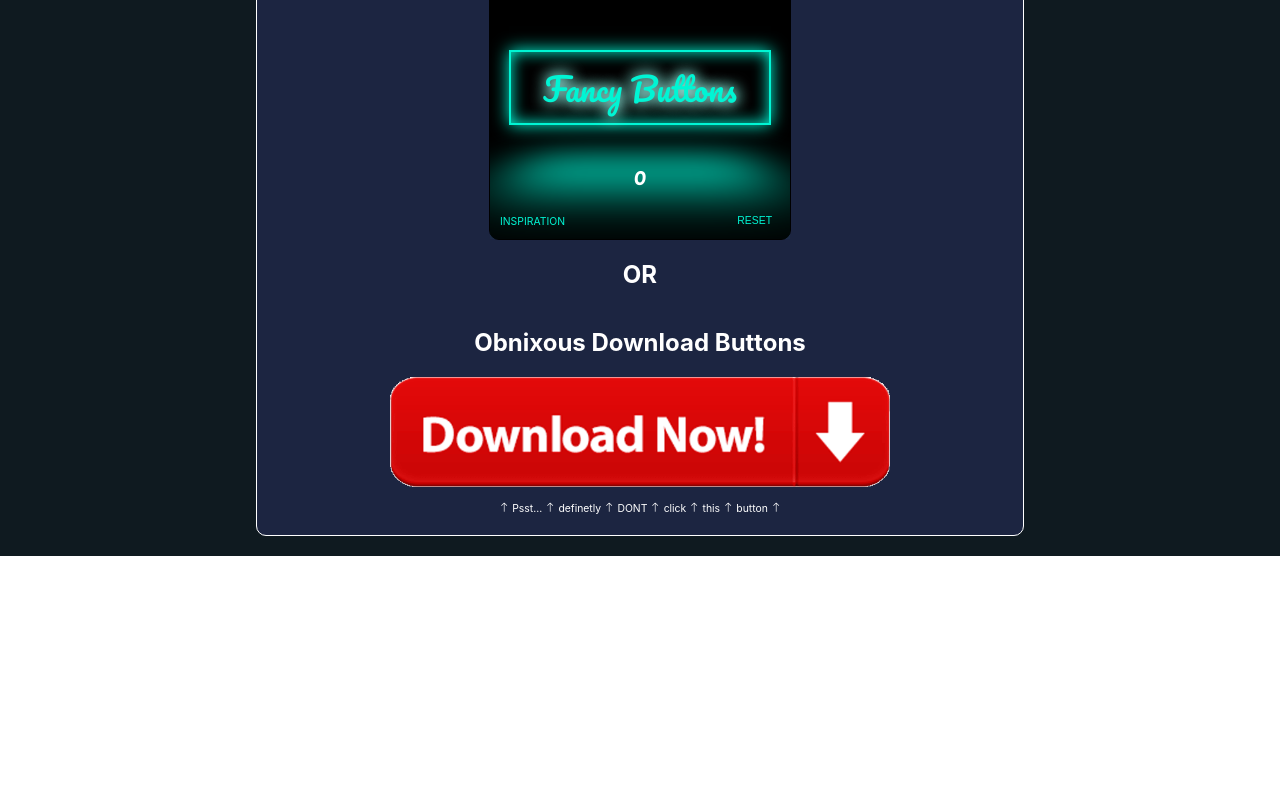
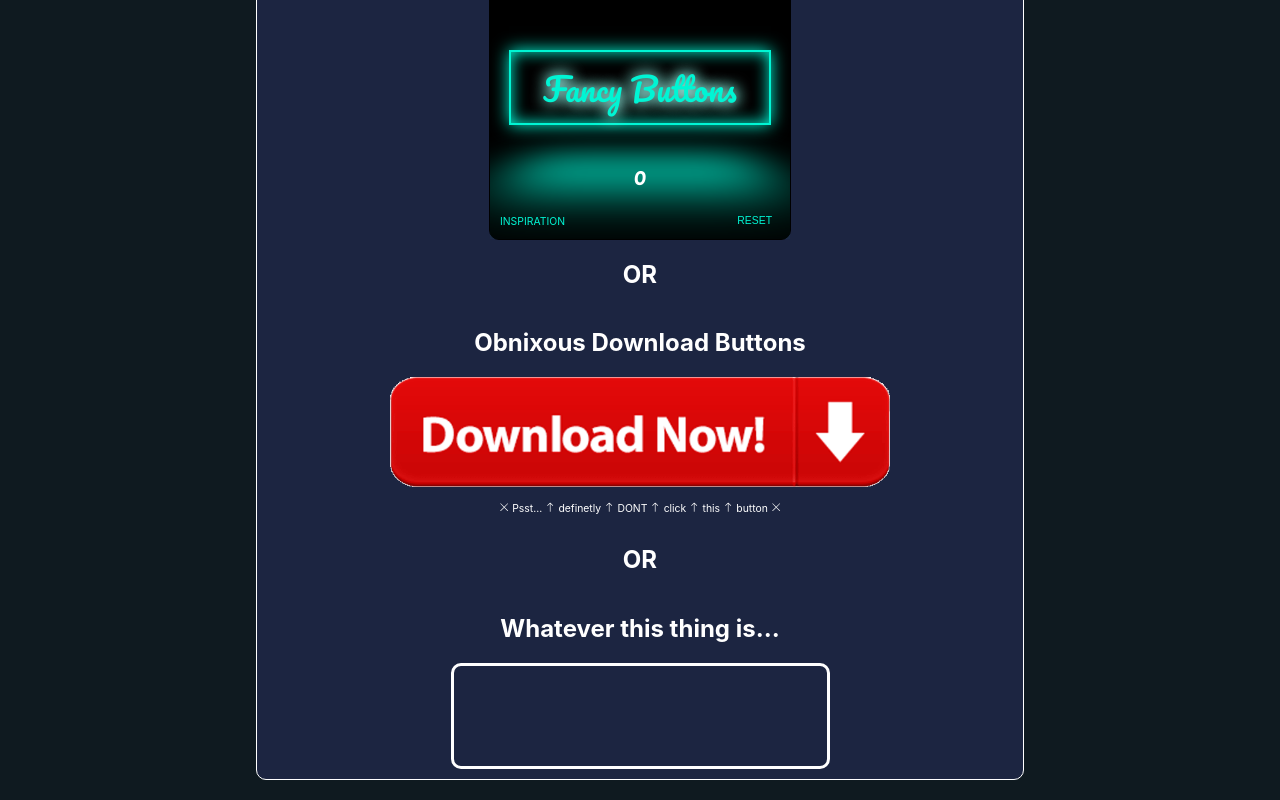
Before and after one commit to jackkieny/plain-and-simple, a React (Create React App) app: page / in a window 1280 px wide. Shown: the part 1794-2594 px from the top of the page. Before the commit the page ends 2350 px from the top, so only its background shows below. Built offline with nearby package versions, Linux system fonts and the light colour scheme.

Commit message:
Update 'DownloadButton.jsx'

```diff
--- a/src/components/Body.jsx
+++ b/src/components/Body.jsx
@@ -2,6 +2,7 @@ import React from 'react'
 import Poem from './Poem/Poem'
 import FancyButton from './FancyButton/FancyButton'
 import DownloadButton from './DownloadButton/DownloadButton'
+import IconScroller from './IconScroller/IconScroller'
 import { BsStackOverflow, BsQuora } from 'react-icons/bs'
 import { BiSmile, BiCheckboxSquare} from 'react-icons/bi'
 import { SiDuolingo, SiOpenai } from 'react-icons/si'
@@ -55,6 +56,9 @@ const Body = () => {
           <h2>OR</h2>
           <h2>Obnixous Download Buttons</h2>
           <DownloadButton/>
+          <h2>OR</h2>
+          <h2>Whatever this thing is...</h2>
+          <IconScroller/>
         </div>
     </>
   )
--- a/src/components/DownloadButton/DownloadButton.jsx
+++ b/src/components/DownloadButton/DownloadButton.jsx
@@ -1,5 +1,5 @@
 import React from 'react'
-import { BsArrowUp } from 'react-icons/bs'
+import { BsArrowUp, BsXLg } from 'react-icons/bs'
 import './downloadButton.css'
 import DownloadButtonImage  from '../../assets/DownloadButtonImage.png'
 
@@ -9,7 +9,10 @@ const DownloadButton = () => {
         <a href='https://github.com/jackkieny' target='_blank' rel='noreferrer' className='download-button-link'>
             <img src={DownloadButtonImage} alt='Download Button Image' className='download-button-image'/>
         </a>
-        <p className='dont-click-text'><BsArrowUp/> Psst... <BsArrowUp/> definetly <BsArrowUp/> DONT <BsArrowUp/> click <BsArrowUp/> this <BsArrowUp/> button <BsArrowUp/> </p>
+        <p className='dont-click-text'>
+          <BsXLg/> Psst... <BsArrowUp/> definetly <BsArrowUp/> DONT <BsArrowUp/> click <BsArrowUp/> this <BsArrowUp/> button <BsXLg/>
+        </p>
+
     </div>
   )
 }
--- /dev/null
+++ b/src/components/IconScroller/IconScroller.jsx
@@ -0,0 +1,25 @@
+import React, { useState } from 'react'
+import './iconScroller.css'
+import {
+    Bs0Circle, Bs1Circle, Bs2Circle, Bs3Circle, Bs4Circle,
+    Bs5Circle, Bs6Circle, Bs7Circle, Bs8Circle, Bs9Circle
+} from 'react-icons/bs'
+import { icons } from 'react-icons'
+
+
+const IconScroller = () => {
+    const [toggle, setToggle] = useState(false);
+
+    const toggleSwitch = () => {
+        setToggle (toggle => !toggle);
+        console.log(toggle);
+    }
+
+  return (
+    <div className='icon-scroller-container'>
+
+    </div>
+  )
+}
+
+export default IconScroller
--- /dev/null
+++ b/src/components/IconScroller/iconScroller.css
@@ -0,0 +1,15 @@
+.icon-scroller-container {
+    position: relative;
+    display: flex;
+    justify-content: space-around;
+    align-items: center;
+    border: 3px solid white;
+    border-radius: 10px;
+    height: 100px;
+    width: 50%;
+    font-size: 300%;
+}
+
+.icon {
+    background: transparent;
+}
```
